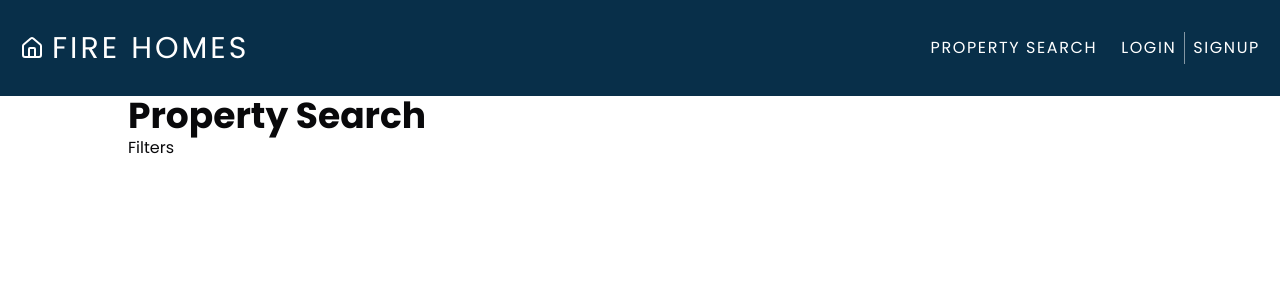
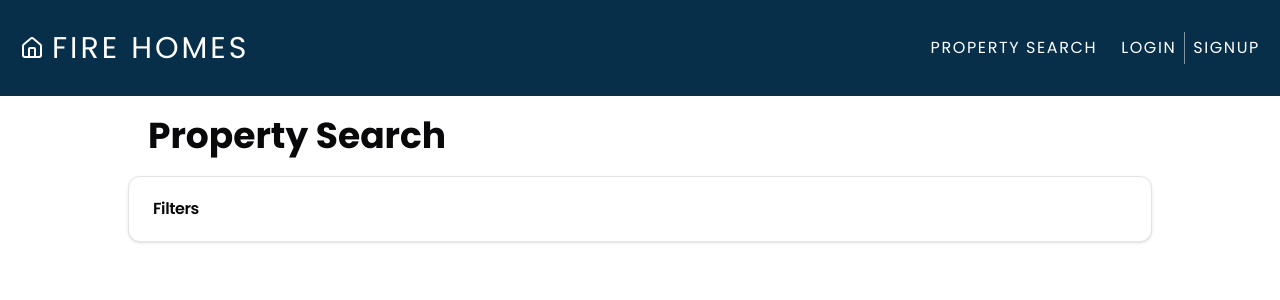
Before and after one commit to peter901/fire-homes-project, a Next.js app: page /property-search in a window 1280 px wide. Shown: the top 300 px of the page. Built offline with nearby package versions, Linux system fonts and the light colour scheme; no server answers.

Commit message:
put filters in a card component

```diff
--- a/app/property-search/page.tsx
+++ b/app/property-search/page.tsx
@@ -1,11 +1,15 @@
-
+import { Card, CardHeader, CardTitle } from "@/components/ui/card";
 
 export default function PropertySearch() {
   return (
     <div className="max-w-screen-lg mx-auto">
-        <h1 className="text-4xl font-bold">Property Search</h1>
+      <h1 className="text-4xl font-bold p-5">Property Search</h1>
 
-        <div>Filters</div>
+      <Card>
+        <CardHeader>
+          <CardTitle>Filters</CardTitle>
+        </CardHeader>
+      </Card>
     </div>
-  )
+  );
 }
```
